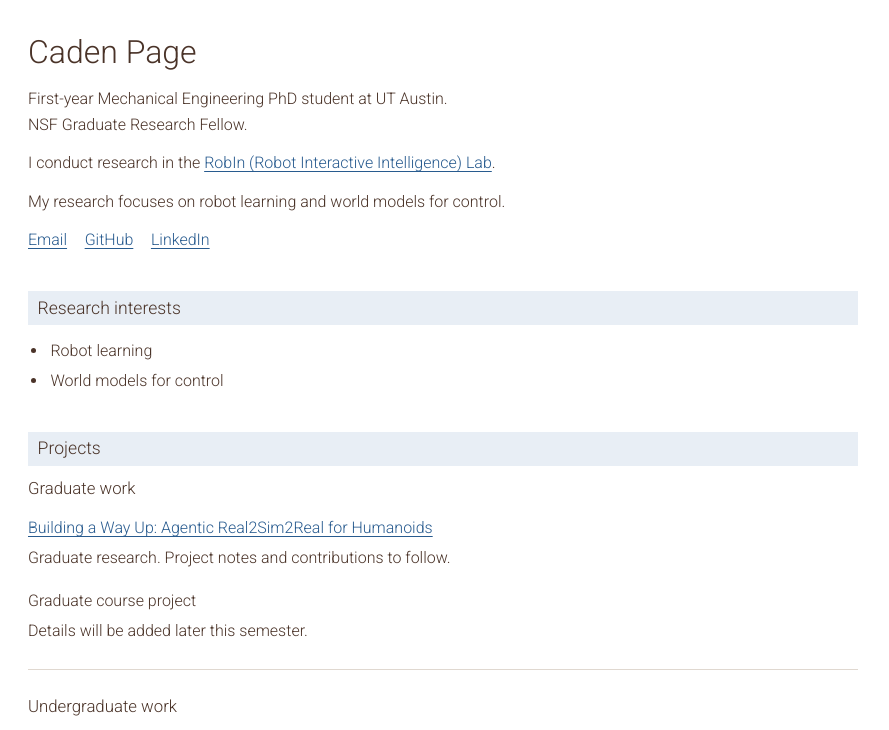
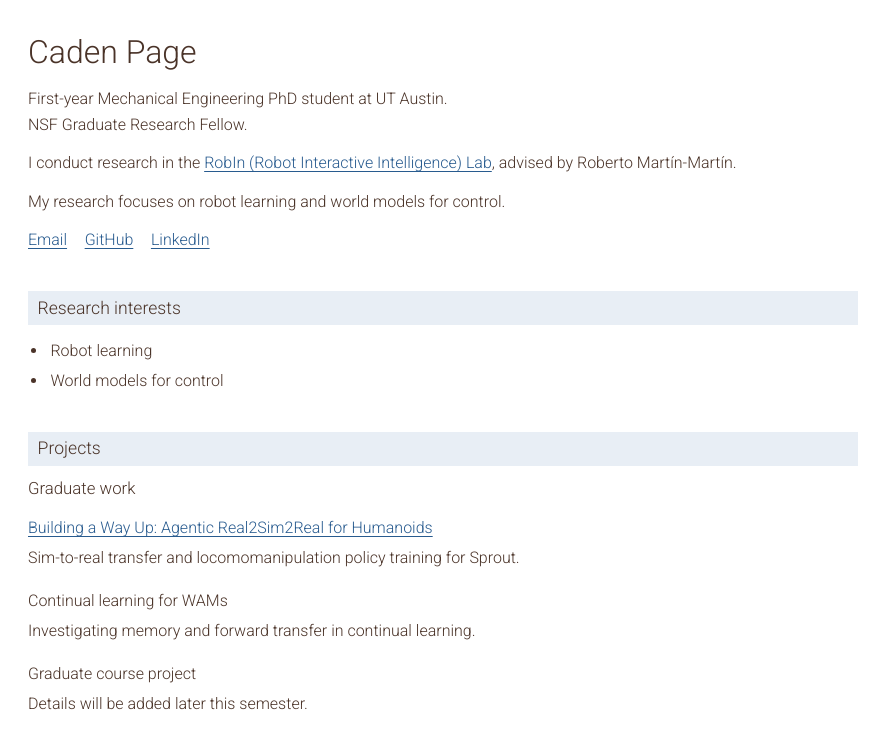
Before and after one commit to cadenpage/cadenpage.github.io, an Astro site: page / in a window 1280 px wide. Shown: the top 730 px of the page, 283-1172 px from the left. Built offline with nearby package versions, Linux system fonts and the light colour scheme; Astro itself is replaced by a stand-in of ours.

Commit message:
Describe current RobIn research and advisor

```diff
--- a/src/data/site.ts
+++ b/src/data/site.ts
@@ -14,7 +14,7 @@ export const links = {
 export const interests = ['Robot learning', 'World models for control'];
 
 export const education = [
-	'Ph.D. in Mechanical Engineering, UT Austin — first-year student',
+	'Ph.D. in Mechanical Engineering, UT Austin — August 2026–present',
 	'B.S. in Mechanical Engineering, UT Austin — Highest Honors, 2026',
 	'Business minor',
 ];
--- a/src/pages/index.astro
+++ b/src/pages/index.astro
@@ -11,7 +11,7 @@ import Layout from '../layouts/Layout.astro';
 		<section id="home" class="introduction">
 			<h1>Caden Page</h1>
 			<p>First-year Mechanical Engineering PhD student at UT Austin.<br />NSF Graduate Research Fellow.</p>
-			<p>I conduct research in the <a href={links.lab}>RobIn (Robot Interactive Intelligence) Lab</a>.</p>
+			<p>I conduct research in the <a href={links.lab}>RobIn (Robot Interactive Intelligence) Lab</a>, advised by Roberto Martín-Martín.</p>
 			<p>My research focuses on robot learning and world models for control.</p>
 			<p class="profile-links">
 				<a href={links.email}>Email</a>
@@ -31,7 +31,11 @@ import Layout from '../layouts/Layout.astro';
 				<h3 class="group-heading">Graduate work</h3>
 				<article class="project-entry">
 					<h4><a href={links.graduateProject}>Building a Way Up: Agentic Real2Sim2Real for Humanoids</a></h4>
-					<p>Graduate research. Project notes and contributions to follow.</p>
+					<p>Sim-to-real transfer and locomomanipulation policy training for Sprout.</p>
+				</article>
+				<article class="project-entry">
+					<h4>Continual learning for WAMs</h4>
+					<p>Investigating memory and forward transfer in continual learning.</p>
 				</article>
 				<article class="project-entry">
 					<h4>Graduate course project</h4>
```
